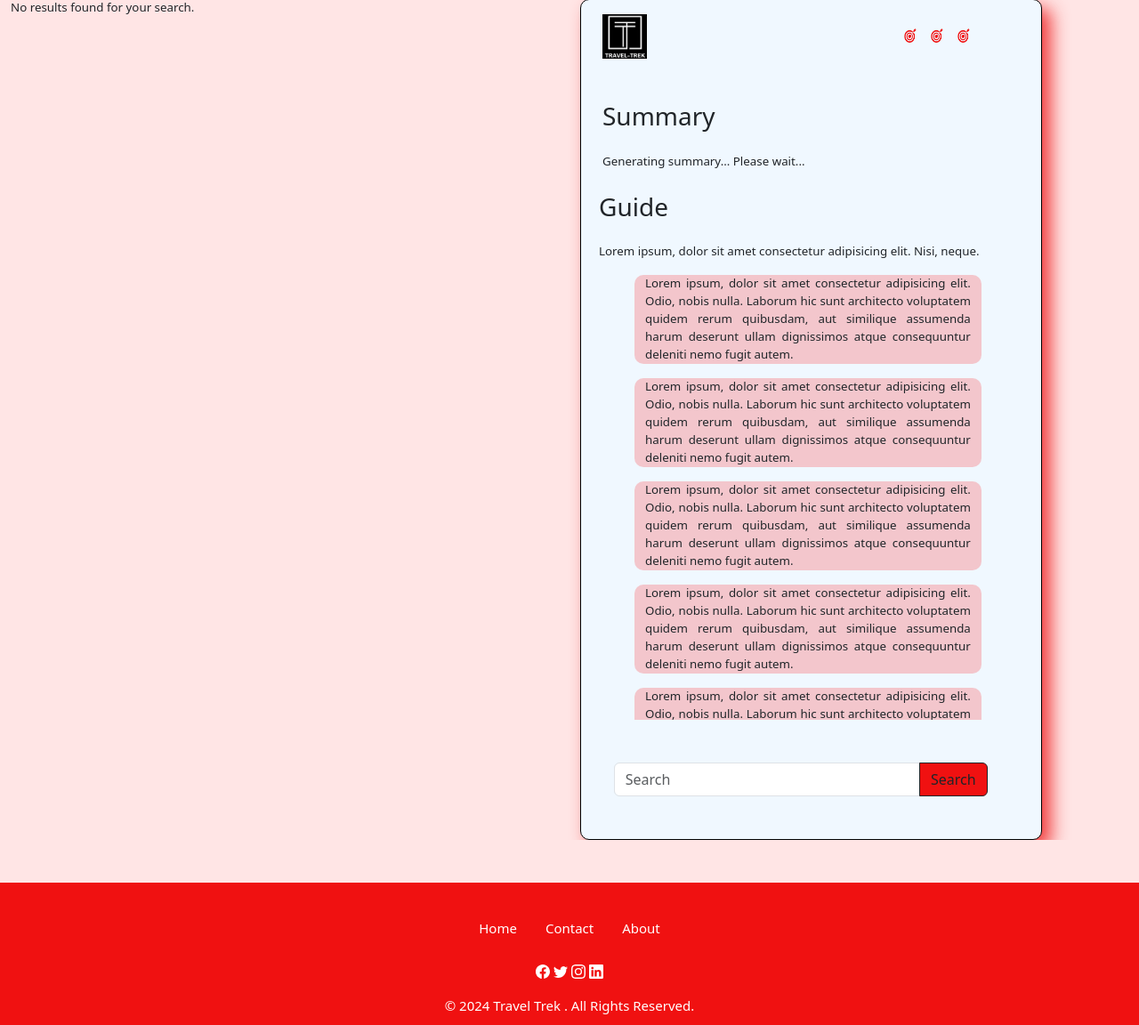
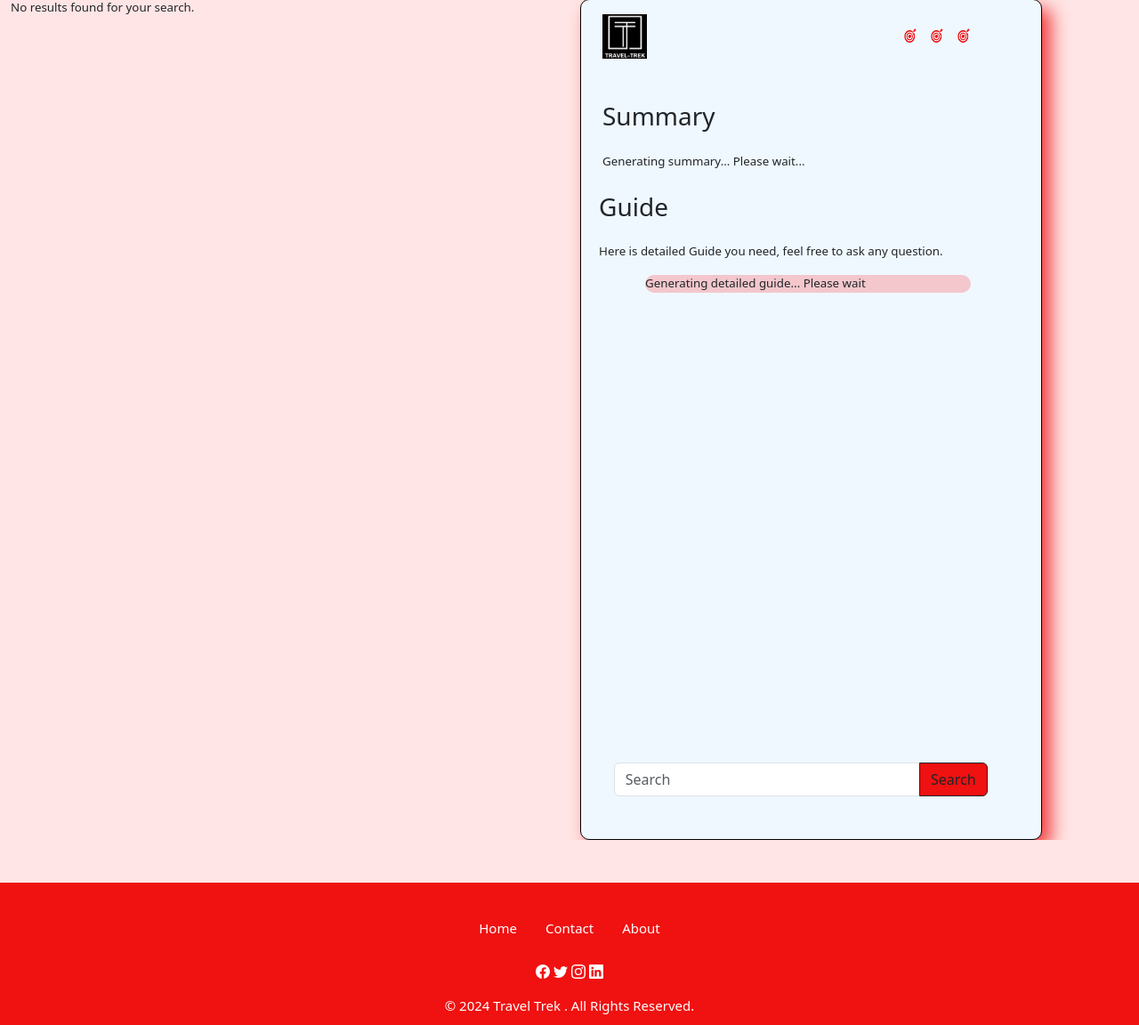
Before and after one commit to AmbreenGulfraz09/Travel_Trek, a Django app: page /result/ in a window 1280 px wide. Shown: the part 124-1276 px from the top of the page at 89% size. Run offline with Django 5.2, Linux system fonts and the light colour scheme; some libraries are stand-ins or nearby versions.

Commit message:
added guide generation feature

```diff
--- a/App/models.py
+++ b/App/models.py
@@ -4,6 +4,7 @@ from django.db import models
 class SearchQuery(models.Model):
     query_text = models.CharField(max_length=255)
     combined_summary = models.TextField(null=True, blank=True)
+    guide_content = models.TextField(null=True, blank=True)
     created_at = models.DateTimeField(auto_now_add=True , null= True)
 
     def __str__(self):
--- a/App/templates/App/Result.html
+++ b/App/templates/App/Result.html
@@ -90,8 +90,6 @@
                         </div>
                     </div>
 
-
-                    <!-- search share etc section -->
                     <!-- Summary section -->
                     <div class="col-md-11 gx-5 gy-5">
                         <div class="overview">
@@ -111,42 +109,17 @@
                     <!-- Guide section -->
                     <div class="row ">
                         <h3 class="mx-2">Guide</h3>
-                        <p style="font-size: smaller;" class="my-3 mx-2">Lorem ipsum, dolor sit amet consectetur
-                            adipisicing elit. Nisi, neque.</p>
+                        <p style="font-size: smaller;" class="my-3 mx-2">Here is detailed Guide you need, feel free to ask any question.</p>
                     </div>
 
-                    <div class=" summary-text row  mx-5" style="width: 80%;">
-                        <p class="text-color">
-                            Lorem ipsum, dolor sit amet consectetur adipisicing elit. Odio, nobis nulla. Laborum hic
-                            sunt architecto voluptatem quidem rerum quibusdam, aut similique assumenda harum deserunt
-                            ullam dignissimos atque consequuntur deleniti nemo fugit autem.
-                        </p>
-                        <p class="text-color">
-                            Lorem ipsum, dolor sit amet consectetur adipisicing elit. Odio, nobis nulla. Laborum hic
-                            sunt architecto voluptatem quidem rerum quibusdam, aut similique assumenda harum deserunt
-                            ullam dignissimos atque consequuntur deleniti nemo fugit autem.
-                        </p>
-                        <p class="text-color">
-                            Lorem ipsum, dolor sit amet consectetur adipisicing elit. Odio, nobis nulla. Laborum hic
-                            sunt architecto voluptatem quidem rerum quibusdam, aut similique assumenda harum deserunt
-                            ullam dignissimos atque consequuntur deleniti nemo fugit autem.
-                        </p>
-                        <p class="text-color">
-                            Lorem ipsum, dolor sit amet consectetur adipisicing elit. Odio, nobis nulla. Laborum hic
-                            sunt architecto voluptatem quidem rerum quibusdam, aut similique assumenda harum deserunt
-                            ullam dignissimos atque consequuntur deleniti nemo fugit autem.
-                        </p>
-                        <p class="text-color">
-                            Lorem ipsum, dolor sit amet consectetur adipisicing elit. Odio, nobis nulla. Laborum hic
-                            sunt architecto voluptatem quidem rerum quibusdam, aut similique assumenda harum deserunt
-                            ullam dignissimos atque consequuntur deleniti nemo fugit autem.
-                        </p>
-                        <p class="text-color">
-                            Lorem ipsum, dolor sit amet consectetur adipisicing elit. Odio, nobis nulla. Laborum hic
-                            sunt architecto voluptatem quidem rerum quibusdam, aut similique assumenda harum deserunt
-                            ullam dignissimos atque consequuntur deleniti nemo fugit autem.
-                        </p>
-
+                    <div class="summary-text row mx-5" style="width: 80%;">
+                        <div id="guide-content">
+                            {% if guide_content %}
+                                {{ guide_content|safe }}
+                            {% else %}
+                                <p class="guide text-color">Generating detailed guide... Please wait</p>
+                            {% endif %}
+                        </div>
                     </div>
 
                     <div class="row my-5 justify-content-center">
@@ -167,16 +140,14 @@
 
     </div>
 
-
-<!-- Add this to pass search_query_id to JavaScript -->
 {{ search_query_id|json_script:"search-query-id" }}
 
 <script>
-function checkCombinedSummary() {
+function checkContentStatus() {
     // Get search_query_id from the hidden element
     const searchId = JSON.parse(document.getElementById('search-query-id').textContent);
 
-    fetch(`/check-summaries/?search_id=${searchId}`)
+    fetch(`/check-content/?search_query_id=${searchId}`)
         .then(response => {
             if (!response.ok) {
                 throw new Error('Network response was not ok');
@@ -184,24 +155,34 @@ function checkCombinedSummary() {
             return response.json();
         })
         .then(data => {
-            if (data.combined_summary) {
+            // Update summary if ready
+            if (data.summary) {
                 const summaryContainer = document.getElementById('loading-combined-summary');
                 if (summaryContainer) {
-                    summaryContainer.textContent = data.combined_summary;
+                    summaryContainer.textContent = data.summary;
                 }
             }
 
-            if (!data.is_ready) {
-                setTimeout(checkCombinedSummary, 5000);
+            // Update guide if ready
+            if (data.guide) {
+                const guideContainer = document.getElementById('guide-content');
+                if (guideContainer && guideContainer.textContent.includes('Generating')) {
+                    guideContainer.innerHTML = data.guide;
+                }
+            }
+
+            // Continue checking if either content is not ready
+            if (!data.summary_ready || !data.guide_ready) {
+                setTimeout(checkContentStatus, 5000); // Check every 5 seconds
             }
         })
         .catch(error => {
-            console.error('Error checking summary:', error);
-            setTimeout(checkCombinedSummary, 5000);
+            console.error('Error checking content:', error);
+            setTimeout(checkContentStatus, 5000);
         });
 }
 
-document.addEventListener('DOMContentLoaded', checkCombinedSummary);
+document.addEventListener('DOMContentLoaded', checkContentStatus);
 </script>
 
 </body>
--- a/App/urls.py
+++ b/App/urls.py
@@ -28,4 +28,5 @@ urlpatterns = [
     path('adminDashboard/', views.adminDashboard, name='adminDashboard'),
     path('addAdmin/', views.addAdmin, name='addAdmin'),
     path('search/', views.search_videos, name='search_videos'),
-    path('check-summaries/', views.check_summaries_status, name='check_summaries'),]
+    path('check-summaries/', views.check_summaries_status, name='check_summaries'),
+    path('check-content/', views.check_content_status, name='check_content'),]
--- a/App/views.py
+++ b/App/views.py
@@ -7,7 +7,7 @@ from .models import Transcript, SearchQuery
 from threading import Thread
 from .tasks import transcribe_and_embed_video_task
 from concurrent.futures import ThreadPoolExecutor
-from .generations import generate_and_store_summaries
+from .generations import generate_and_store_summaries, guide_generation
 import time
 from django.db import transaction
 from django.core.exceptions import ObjectDoesNotExist
@@ -49,9 +49,7 @@ def addAdmin(request):
     return render(request, "App/AddAdmin.html")
 
 
-# Create a thread pool executor
 executor = ThreadPoolExecutor(max_workers=3)
-
 
 def search_videos(request):
     if request.method == 'POST':
@@ -66,9 +64,12 @@ def search_videos(request):
             if existing_search:
                 if existing_search.combined_summary:
                     # Return cached results
+                    guide_result = guide_generation(existing_search.id)
+                    guide_content = guide_result['guide'] if guide_result['success'] else None
                     return render(request, 'App/Result.html', {
                         'videos': video_data,
                         'combined_summary': existing_search.combined_summary,
+                        'guide_content': guide_content,
                         'search_query_id': existing_search.id
                     })
                 else:
@@ -100,23 +101,39 @@ def search_videos(request):
                     )
                     futures.append(future)
 
-            # Function to generate summaries
-            def generate_summaries_when_ready():
+            # Function to generate summaries and guide
+            def generate_content_when_ready():
                 try:
                     while not all(future.done() for future in futures):
                         time.sleep(1)
-                    result = generate_and_store_summaries(search_query.id)
-                    if result['success']:
-                        search_query.combined_summary = result['summary']
+
+                    # Generate summary first
+                    summary_result = generate_and_store_summaries(search_query.id)
+                    if summary_result['success']:
+                        search_query.combined_summary = summary_result['summary']
                         search_query.save()
+
+                     # Only generate guide after summary is successfully generated
+                        print("Summary generated, now generating guide...")
+                        guide_result = guide_generation(search_query.id)
+                        if guide_result['success']:
+                             search_query.guide_content = guide_result['guide']
+                             search_query.save()
+                        else:
+                            print(f"Guide generation failed: {guide_result.get('error')}")
+                    else:
+                        print(f"Summary generation failed: {summary_result.get('error')}")
+
                 except Exception as e:
-                    print(f"Error in summary generation: {str(e)}")
+                    print(f"Error in content generation: {str(e)}")
+                    traceback.print_exc()
 
-            executor.submit(generate_summaries_when_ready)
+            executor.submit(generate_content_when_ready)
 
             return render(request, 'App/Result.html', {
                 'videos': video_data,
                 'combined_summary': None,
+                'guide_content': None,
                 'search_query_id': search_query.id
             })
         except Exception as e:
@@ -126,6 +143,25 @@ def search_videos(request):
             })
 
     return render(request, 'App/Analysis.html')
+
+def check_content_status(request):
+    """Check the status of summary and guide generation."""
+    search_query_id = request.GET.get('search_query_id')
+    try:
+        search_query = SearchQuery.objects.get(id=search_query_id)
+
+
+        return JsonResponse({
+            'summary_ready': bool(search_query.combined_summary),
+            'guide_ready': bool(search_query.guide_content),
+            'summary': search_query.combined_summary if search_query.combined_summary else None,
+            'guide': search_query.guide_content if search_query.guide_content else None
+        })
+    except SearchQuery.DoesNotExist:
+        return JsonResponse({'error': 'Search query not found'}, status=404)
+    except Exception as e:
+        print(f"Error in check_content_status: {str(e)}")
+        return JsonResponse({'error': str(e)}, status=500)
 
 
 def process_video_safely(video_id: str, video_url: str) -> None:
```
Also changed, not shown: App/generations.py (+136 -8 lines), App/migrations/0010_searchquery_guide_content.py (added), static/css/Result.css (line endings or trailing spaces), 2 other files.
